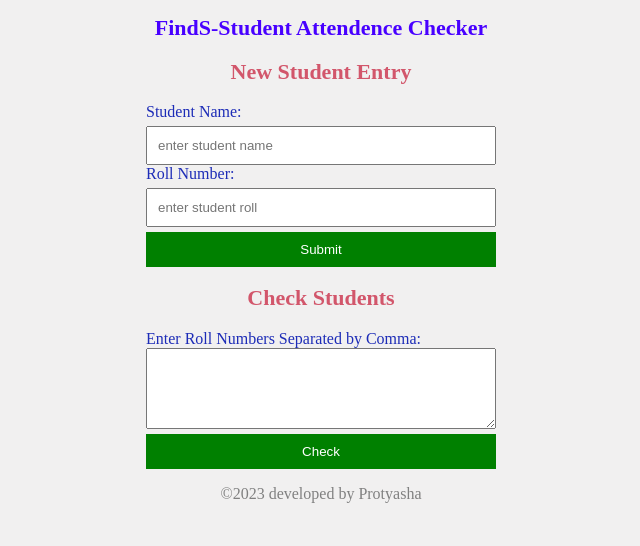
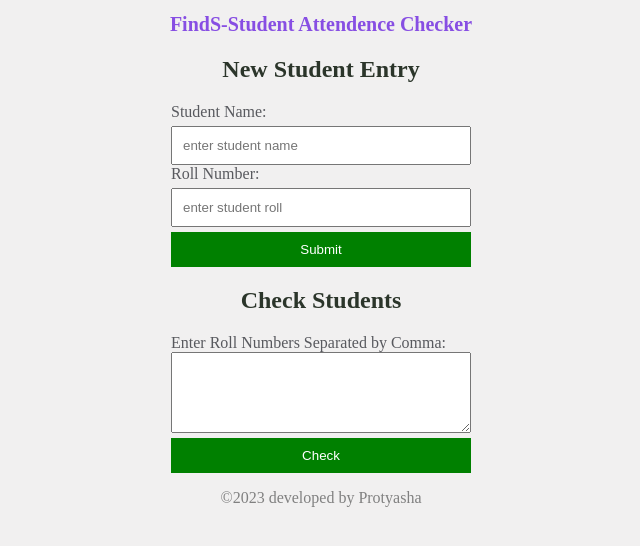
Before and after one commit to Protyasha-Roy/FindS-attendance-checker, a plain HTML site: page index.html in a window 1280 px wide. Shown: the whole page, without its empty margins (319-959 px from the left). Drawn offline with Linux system fonts and the light colour scheme.

Commit message:
changed style

```diff
--- a/styles.css
+++ b/styles.css
@@ -5,18 +5,18 @@ body {
 
 h1, h2 {
     text-align: center;
-    font-size: 22px;
 }
 h1 {
-    color: rgb(72, 0, 255);
+    color: rgb(135, 78, 227);
+    font-size: 20px;
 }
 
 h2{
-    color: rgb(210, 86, 107);
+    color: rgb(43, 53, 42);
 }
 
 #entry-form {
-    width: 350px;
+    width: 300px;
     margin: 0 auto;
     display: flex;
     flex-direction: column;
@@ -24,7 +24,7 @@ h2{
 
 #checker-form {
     margin: 0 auto;
-    width: 350px;
+    width: 300px;
     display: flex;
     flex-direction: column;
 }
@@ -42,7 +42,7 @@ h2{
 }
 
 label{
-    color: rgb(29, 44, 183);
+    color: rgb(88, 89, 94);
 }
 
 input {
```
